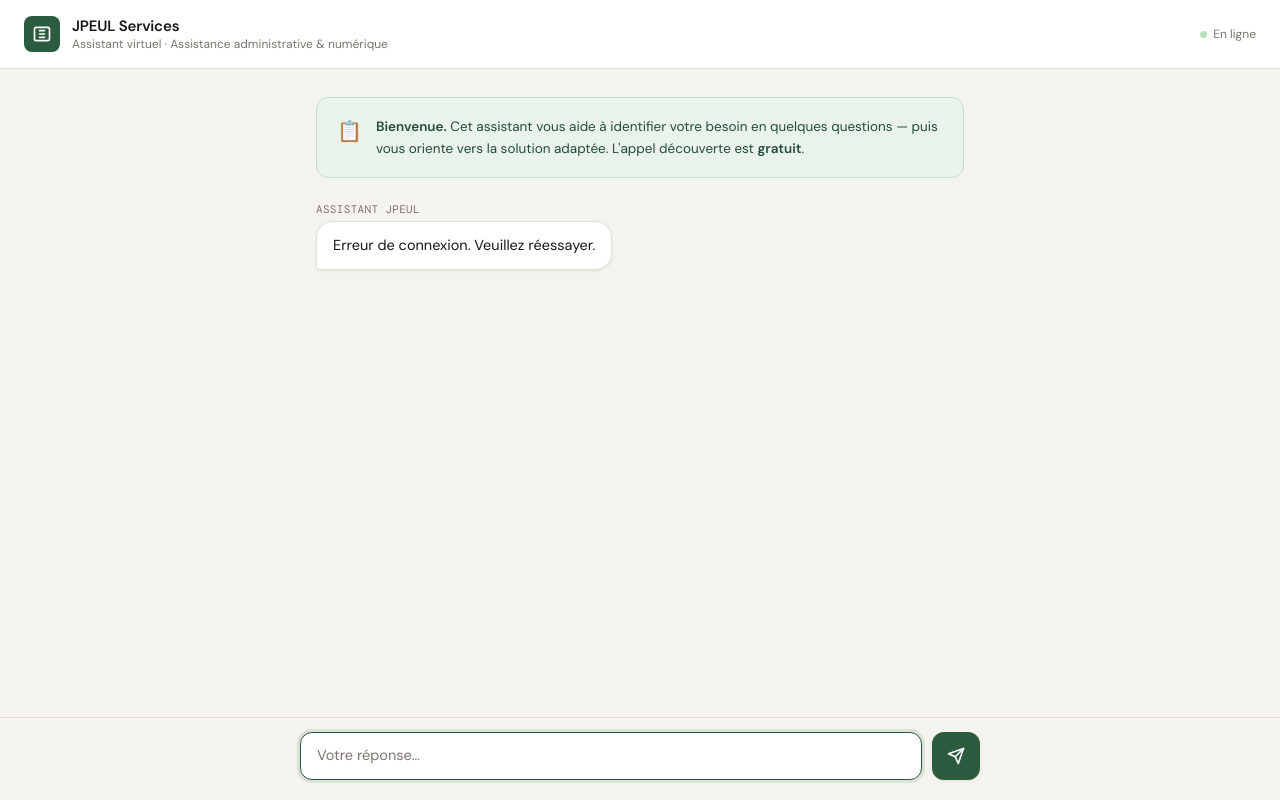
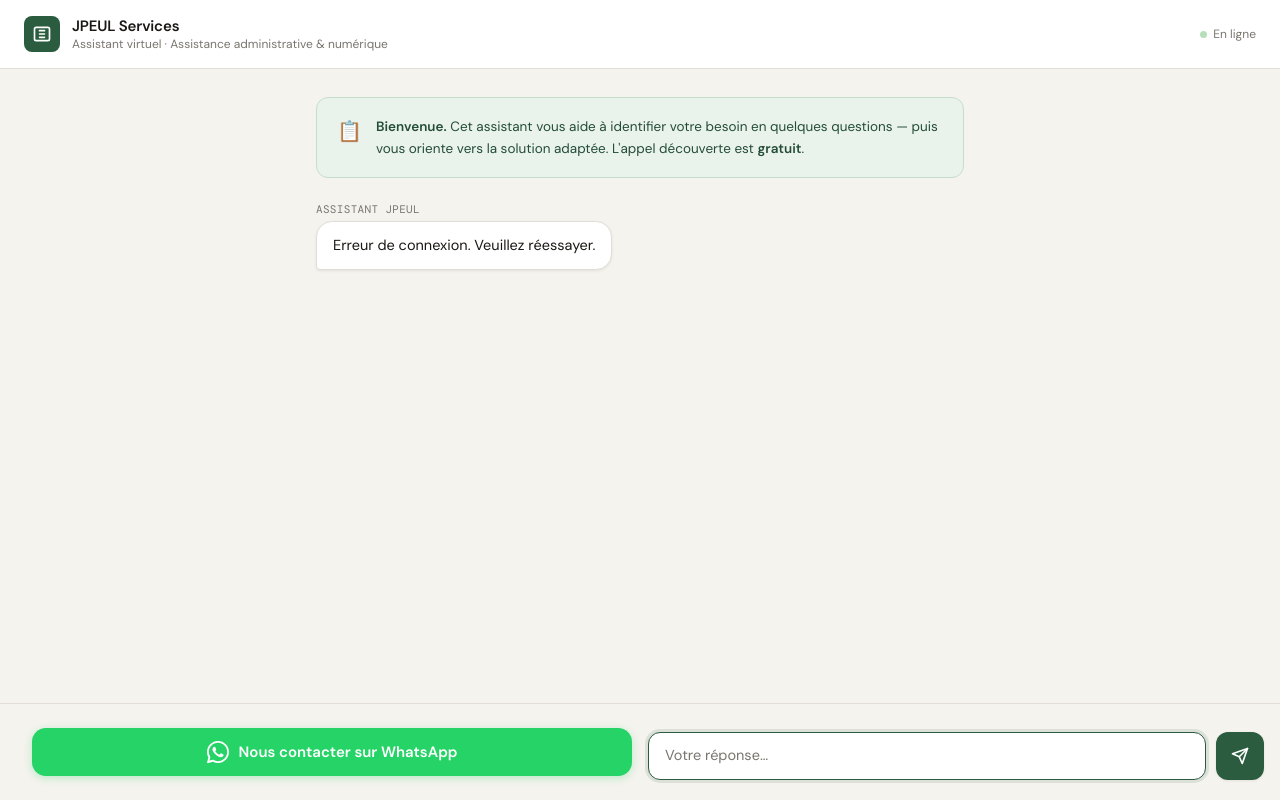
Before and after one commit to jpeul28-wq/jpeul-assistant, a website: page public/index.html in a window 1280 px wide. Drawn offline with nearby package versions, Linux system fonts and the light colour scheme; no server answers.

Commit message:
bouton whatsapp permanent

```diff
--- a/public/index.html
+++ b/public/index.html
@@ -113,7 +113,7 @@
       flex: 1;
       display: flex;
       flex-direction: column;
-      padding: 0 16px 100px;
+      padding: 0 16px 140px;
     }
 
     /* INTRO CARD */
@@ -345,6 +345,46 @@
     }
     .bubble a:active { background: #1ebe5d; }
 
+    /* Bouton WhatsApp permanent */
+    .whatsapp-bar {
+      width: 100%;
+      background: var(--bg);
+      padding: 10px 16px 4px;
+      display: flex;
+      justify-content: center;
+    }
+
+    .whatsapp-btn {
+      display: flex;
+      align-items: center;
+      justify-content: center;
+      gap: 10px;
+      width: 100%;
+      max-width: 680px;
+      padding: 13px 20px;
+      background: #25D366;
+      color: #FFFFFF;
+      font-family: 'DM Sans', sans-serif;
+      font-size: 15px;
+      font-weight: 600;
+      text-decoration: none;
+      border-radius: 14px;
+      box-shadow: 0 2px 8px rgba(37,211,102,0.3);
+      transition: background 0.15s, transform 0.1s;
+      -webkit-tap-highlight-color: transparent;
+    }
+
+    .whatsapp-btn:active {
+      background: #1ebe5d;
+      transform: scale(0.98);
+    }
+
+    .whatsapp-btn svg {
+      width: 22px;
+      height: 22px;
+      flex-shrink: 0;
+    }
+
     @media (max-width: 480px) {
       .intro-card { padding: 14px; }
       .bubble { font-size: 14px; }
@@ -377,6 +417,12 @@
 </main>
 
 <div class="input-zone">
+  <div class="whatsapp-bar">
+    <a class="whatsapp-btn" href="https://wa.me/33744418090?text=Bonjour%20JPEUL%20Services%2C%20je%20souhaite%20un%20appel%20d%C3%A9couverte." target="_blank">
+      <svg viewBox="0 0 24 24" fill="white" xmlns="http://www.w3.org/2000/svg"><path d="M17.472 14.382c-.297-.149-1.758-.867-2.03-.967-.273-.099-.471-.148-.67.15-.197.297-.767.966-.94 1.164-.173.199-.347.223-.644.075-.297-.15-1.255-.463-2.39-1.475-.883-.788-1.48-1.761-1.653-2.059-.173-.297-.018-.458.13-.606.134-.133.298-.347.446-.52.149-.174.198-.298.298-.497.099-.198.05-.371-.025-.52-.075-.149-.669-1.612-.916-2.207-.242-.579-.487-.5-.669-.51-.173-.008-.371-.01-.57-.01-.198 0-.52.074-.792.372-.272.297-1.04 1.016-1.04 2.479 0 1.462 1.065 2.875 1.213 3.074.149.198 2.096 3.2 5.077 4.487.709.306 1.262.489 1.694.625.712.227 1.36.195 1.871.118.571-.085 1.758-.719 2.006-1.413.248-.694.248-1.289.173-1.413-.074-.124-.272-.198-.57-.347z"/><path d="M12 0C5.373 0 0 5.373 0 12c0 2.127.558 4.126 1.533 5.856L.057 23.57a.5.5 0 0 0 .614.612l5.856-1.53A11.945 11.945 0 0 0 12 24c6.627 0 12-5.373 12-12S18.627 0 12 0zm0 22c-1.885 0-3.65-.52-5.16-1.426l-.36-.214-3.795.993.993-3.696-.233-.374A9.96 9.96 0 0 1 2 12C2 6.477 6.477 2 12 2s10 4.477 10 10-4.477 10-10 10z"/></svg>
+      Nous contacter sur WhatsApp
+    </a>
+  </div>
   <div class="input-inner">
     <textarea
       id="input"
```
Also changed, not shown: server (2).js (renamed from server.js, +8 -9 lines).
